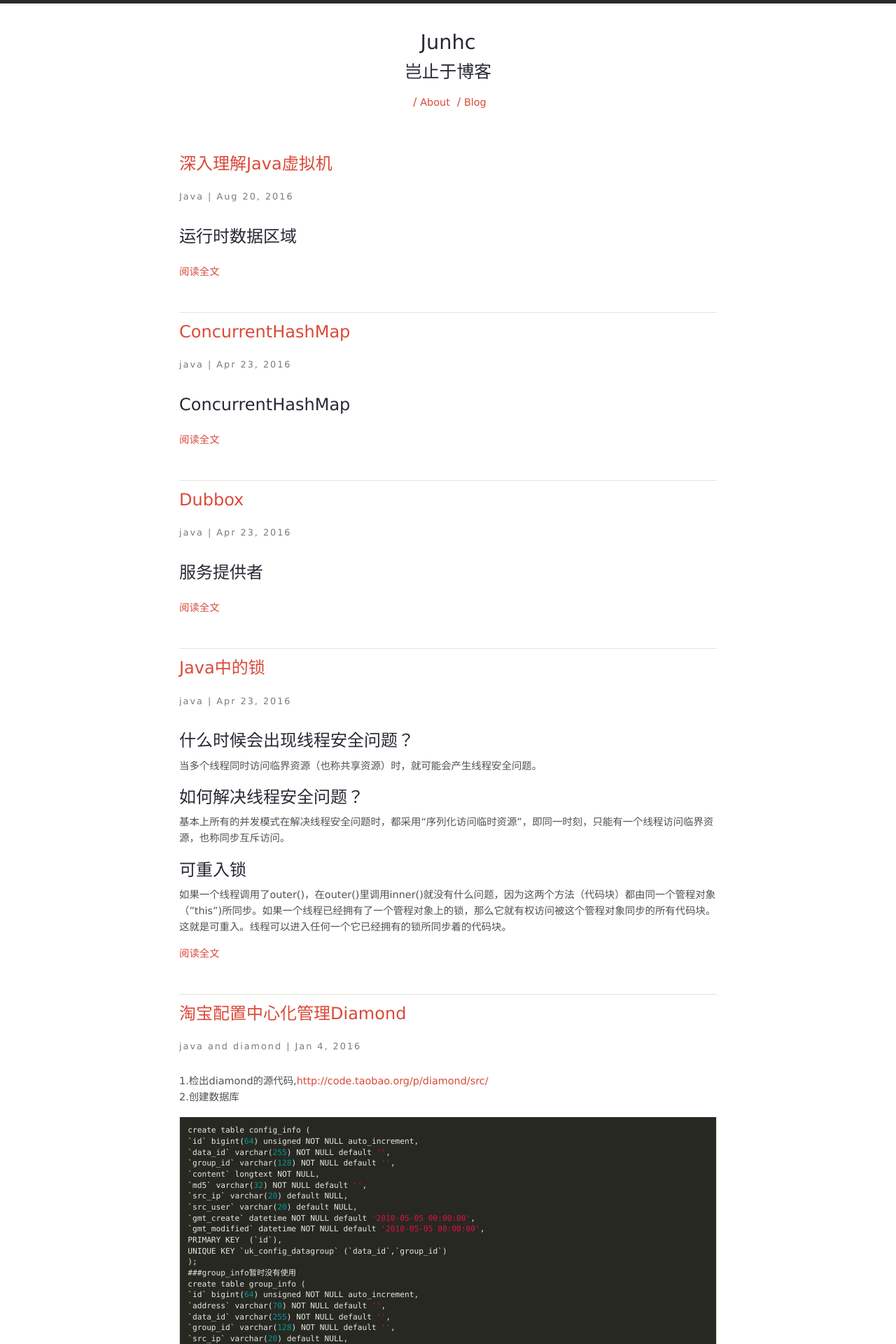
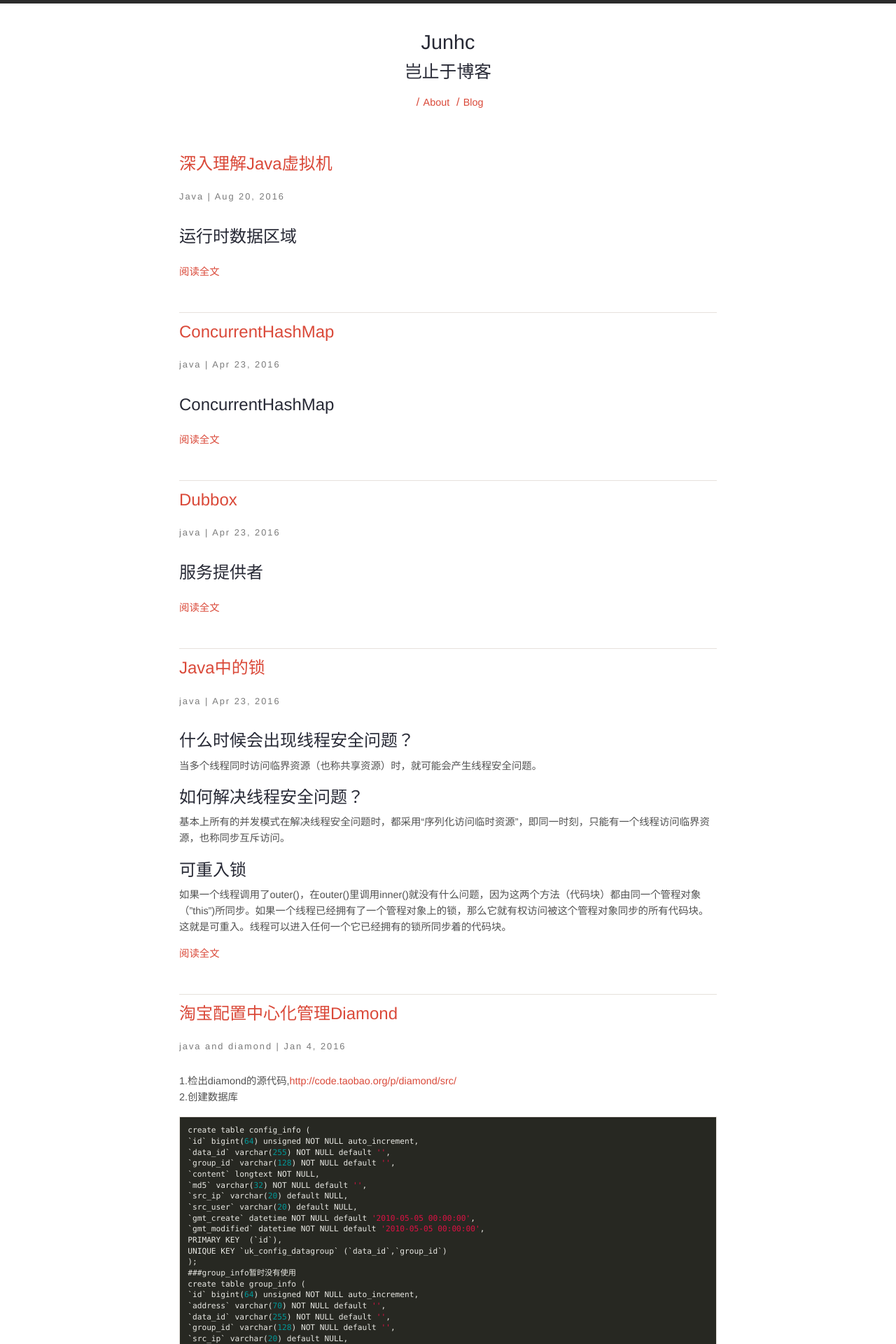
Before and after one commit to junhc/junhc.github.io, a Jekyll site: the page built from index.html, in a window 1280 px wide. Shown: the top 1920 px of the page at 70% size. Built offline with Jekyll 4.4.1, drawn with Linux system fonts in a browser that asks for light colours; Markdown is read by kramdown in place of the engine named in the settings; comment, search, counter and statistics services are not loaded.

Commit message:
Update _variables.scss

```diff
--- a/assets/css/_sass/partials/_variables.scss
+++ b/assets/css/_sass/partials/_variables.scss
@@ -36,4 +36,4 @@ $base-0F: #bc9458;
 
 
 // Fonts
-$primary-font: Verdana,"Lucida Grande",Geneva,Arial,sans-serif
+$primary-font: 'Source Sans Pro', 'Helvetica Neue', Helvetica, Arial, sans-serif
```
